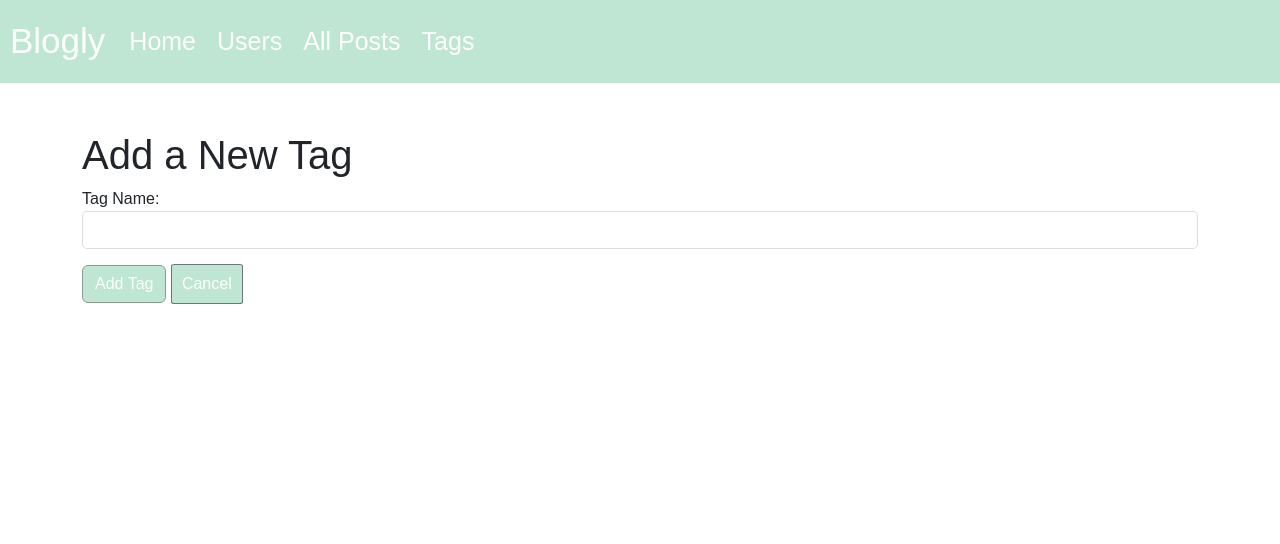
After one commit to danicacm17/Flask-Blogly, a Flask app: page /tags/new in a window 1280 px wide. The commit adds this page. Shown: the top 544 px of the page. Run offline with Flask 3, Linux system fonts and the light colour scheme; some libraries are stand-ins or nearby versions.

Commit message:
complete files

```diff
--- a/app.py
+++ b/app.py
@@ -2,7 +2,7 @@
 from flask import Flask, request, redirect, render_template, flash, abort
 from flask_debugtoolbar import DebugToolbarExtension
 from flask_migrate import Migrate
-from models import db, connect_db, User, Post
+from models import db, connect_db, User, Post, Tag
 from flask_caching import Cache
 import pytz
 from datetime import datetime
@@ -128,24 +128,26 @@ def new_post(user_id):
 
     return render_template('posts/new_post.html', user=user)
 
-@app.route('/posts/<int:post_id>/edit', methods=['GET', 'POST'])
+@app.route('/posts/<int:post_id>/edit', methods=["GET", "POST"])
 def edit_post(post_id):
-    """Edit an existing post"""
     post = Post.query.get_or_404(post_id)
-
-    if request.method == 'POST':
+    tags = Tag.query.all()  # Fetch all available tags
+    if request.method == "POST":
         post.title = request.form['title']
         post.content = request.form['content']
 
-        if not post.title or not post.content:
-            flash('Title and content are required!', 'danger')
-            return redirect(f'/posts/{post.id}/edit')
+        # Handle the tags
+        selected_tags = request.form.getlist('tags')  # Get list of selected tag IDs
+        post.tags = []  # Clear current tags
+        for tag_id in selected_tags:
+            tag = Tag.query.get(tag_id)
+            post.tags.append(tag)  # Associate selected tags with post
 
         db.session.commit()
-        flash('Post updated successfully!', 'success')
+        flash("Post updated successfully!")
         return redirect(f'/posts/{post.id}')
 
-    return render_template('posts/edit_post.html', post=post)
+    return render_template('posts/edit_post.html', post=post, tags=tags)
 
 @app.route('/posts/<int:post_id>/delete', methods=['POST'])
 def delete_post(post_id):
@@ -175,6 +177,42 @@ def post_detail(post_id):
     # Render the template and pass the formatted time
     return render_template('posts/post_detail.html', post=post, formatted_time=formatted_time)
 
+@app.route('/tags')
+def list_tags():
+    """Show a list of all tags."""
+    tags = Tag.query.all()  # Fetch all tags from the database
+    return render_template('tags/tags.html', tags=tags)
+
+@app.route('/tags/<int:tag_id>')
+def show_tag(tag_id):
+    tag = Tag.query.get_or_404(tag_id)
+    return render_template('tags/tag_detail.html', tag=tag)
+
+@app.route('/tags/new', methods=["GET", "POST"])
+def new_tag():
+    """Handle creating a new tag."""
+    if request.method == 'POST':
+        tag_name = request.form['name']
+
+        # Validate the tag name
+        if not tag_name:
+            flash("Tag name is required.", "danger")
+            return redirect('/tags/new')
+
+        # Check if the tag already exists
+        existing_tag = Tag.query.filter_by(name=tag_name).first()
+        if existing_tag:
+            flash("Tag already exists.", "danger")
+            return redirect('/tags/new')
+
+        # Create and save the new tag
+        new_tag = Tag(name=tag_name)
+        db.session.add(new_tag)
+        db.session.commit()
+        flash("Tag created successfully!", "success")
+        return redirect('/tags')
+
+    return render_template('tags/new_tag.html')
 
 # Run the app
 if __name__ == '__main__':
--- a/static/style.css
+++ b/static/style.css
@@ -155,7 +155,6 @@ input[type="text"], input[type="url"], textarea {
     border-radius: 5%;
     border: none;
     text-decoration: none;
-    font-size: 15px;
 }
 
 /* User name styling: Defines how user names appear within the interface */
@@ -227,3 +226,12 @@ input[type="text"], input[type="url"], textarea {
 .custom-textarea {
     height: 200px; /* Make the textarea taller */
 }
+
+form div {
+    margin-bottom: 15px;
+  }
+
+  textarea, select {
+    width: 100%;
+    font-size: 1.2em;
+  }
--- a/templates/base.html
+++ b/templates/base.html
@@ -20,6 +20,7 @@
       <li class="nav-item"><a class="nav-link" href="/">Home</a></li>
       <li class="nav-item"><a class="nav-link" href="/users">Users</a></li>
       <li class="nav-item"><a class="nav-link" href="/posts">All Posts</a></li>
+      <li class="nav-item"><a class="nav-link" href="/tags">Tags</a></li>
     </ul>
   </nav>
 
--- /dev/null
+++ b/templates/tags/new_tag.html
@@ -0,0 +1,17 @@
+{% extends "base.html" %}
+
+{% block title %}
+Add Tag
+{% endblock %}
+
+{% block content %}
+<h1>Add a New Tag</h1>
+<form action="/tags/new" method="POST">
+  <div class="form-group">
+    <label for="name">Tag Name:</label>
+    <input type="text" id="name" name="name" class="form-control" required>
+  </div>
+  <button class="btn btn-primary">Add Tag</button>
+  <a href="/tags" class="btn btn-secondary">Cancel</a>
+</form>
+{% endblock %}
--- a/templates/users/edit.html
+++ b/templates/users/edit.html
@@ -51,7 +51,7 @@
     <a href="/users" class="btn-delete">Cancel</a>
 
     <!-- Submit Button to save the changes -->
-    <button type="submit" class="btn-view">Save</button>
+    <button type="submit" class="btn-back">Save</button>
   </div>
 
 </form>
--- a/templates/users/new.html
+++ b/templates/users/new.html
@@ -52,6 +52,7 @@ Create User
     <div class="form-group row">
       <div class="ml-auto mr-3">
         <button type="submit" class="btn btn-success">Add</button>
+        <a class="btn btn-edit" href="/users">Back</a>
       </div>
     </div>
 
--- a/templates/users/show.html
+++ b/templates/users/show.html
@@ -22,9 +22,9 @@
       </ul>
 
       <!-- Buttons for Edit, Delete, and Back -->
-      <a href="/users/{{ user.id }}/edit" class="btn btn-edit btn-sm">Edit</a>
+      <a href="/users/{{ user.id }}/edit" class="btn btn-edit">Edit</a>
       <form action="/users/{{ user.id }}/delete" method="POST" style="display:inline;">
-        <button type="submit" class="btn btn-delete btn-sm">Delete</button>
+        <button type="submit" class="btn btn-delete">Delete</button>
       </form>
       <a class="btn btn-back" href="/users">Back</a>
     </div>
```
Also changed, not shown: migrations/versions/446f0d0469b3_add_tags_table_and_relationships.py (added, +53 -0 lines), models.py (+18 -0 lines), seed.py (added, +68 -0 lines), templates/posts/edit_post.html (+16 -5 lines), templates/posts/new_post.html (+13 -2 lines), templates/posts/post_detail.html (+4 -7 lines), templates/tags/edit_tag.html (added, +17 -0 lines), templates/tags/tag_detail.html (added, +22 -0 lines), templates/tags/tags.html (added, +17 -0 lines).
